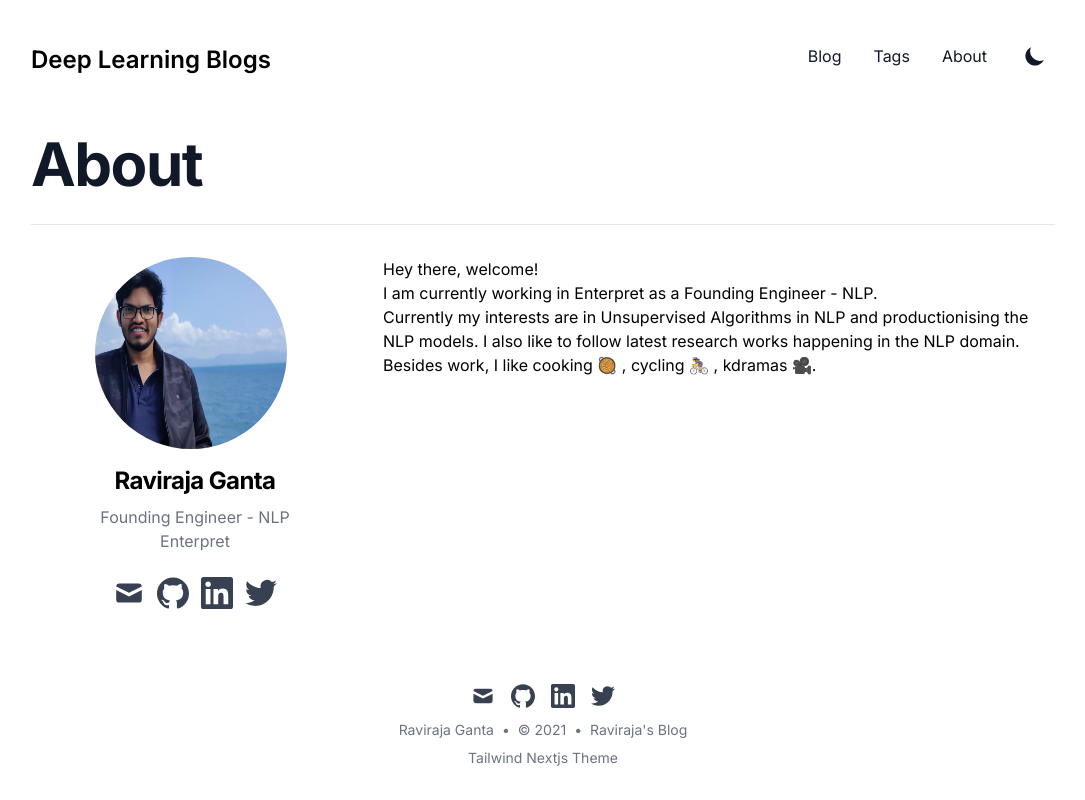
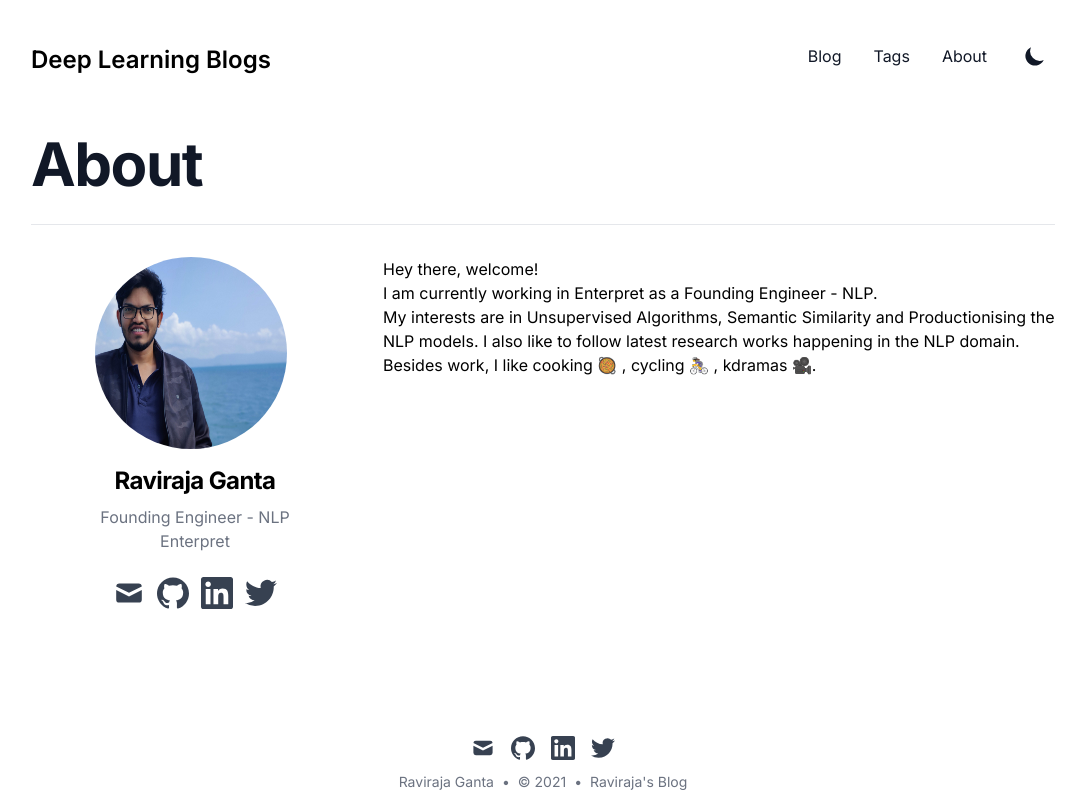
Before and after one commit to graviraja/deep-learning-blogs, a Next.js app: page /about in a window 1280 px wide. Shown: the whole page, without its empty margins (97-1182 px from the left). Built offline with nearby package versions, Linux system fonts and the light colour scheme; what @tailwindcss/typography would draw is missing.

Commit message:
completed initial post

```diff
--- a/components/Footer.js
+++ b/components/Footer.js
@@ -21,11 +21,6 @@ export default function Footer() {
           <div>{` • `}</div>
           <Link href="/">{siteMetadata.title}</Link>
         </div>
-        <div className="mb-8 text-sm text-gray-500 dark:text-gray-400">
-          <Link href="https://github.com/timlrx/tailwind-nextjs-starter-blog">
-            Tailwind Nextjs Theme
-          </Link>
-        </div>
       </div>
     </footer>
   )
--- a/pages/about.js
+++ b/pages/about.js
@@ -38,8 +38,9 @@ export default function About() {
               a Founding Engineer - NLP.
             </p>
             <p>
-              Currently my interests are in Unsupervised Algorithms in NLP and productionising the
-              NLP models. I also like to follow latest research works happening in the NLP domain.
+              My interests are in Unsupervised Algorithms, Semantic Similarity and Productionising
+              the NLP models. I also like to follow latest research works happening in the NLP
+              domain.
             </p>
             <p>
               Besides work, I like cooking{' '}
```
Also changed, not shown: data/blog/mlops-project-setup-part1.md (+3 -4 lines), 1 other file (tests, documents, lock files or other folders).
